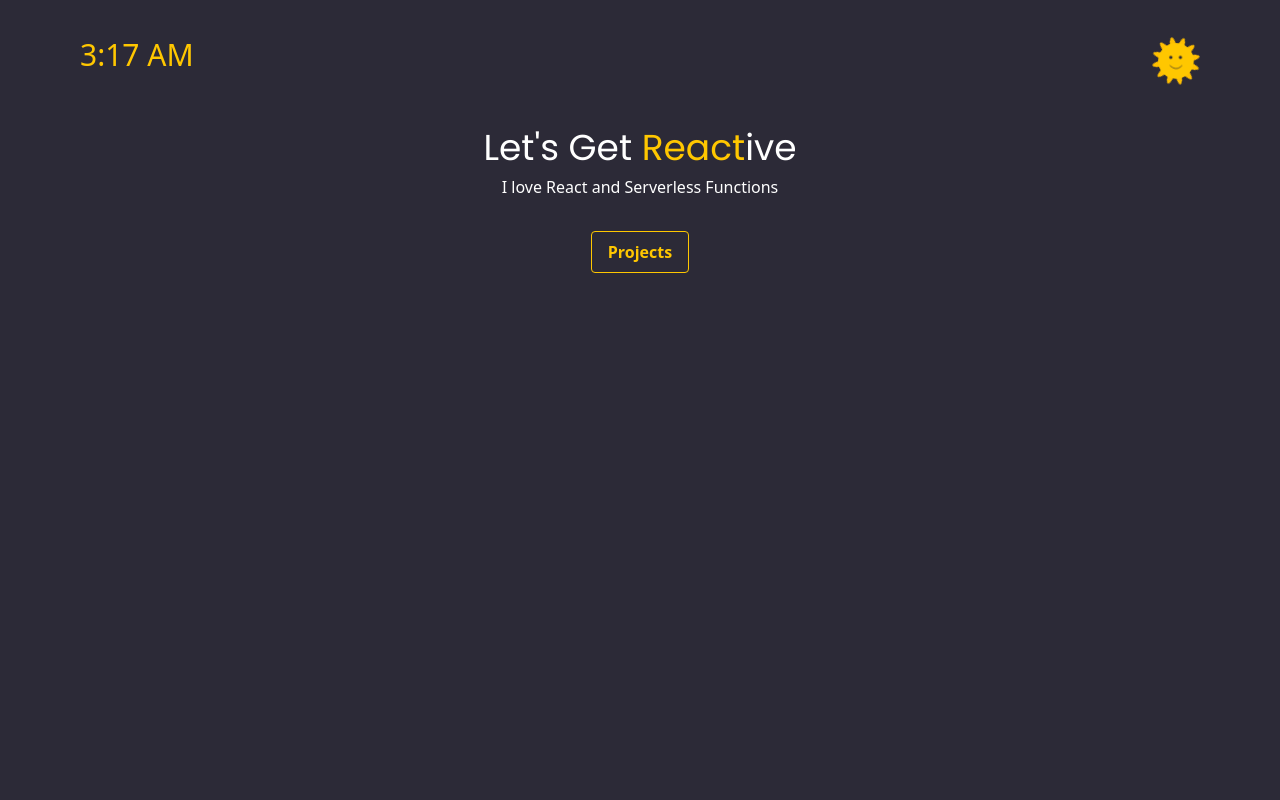
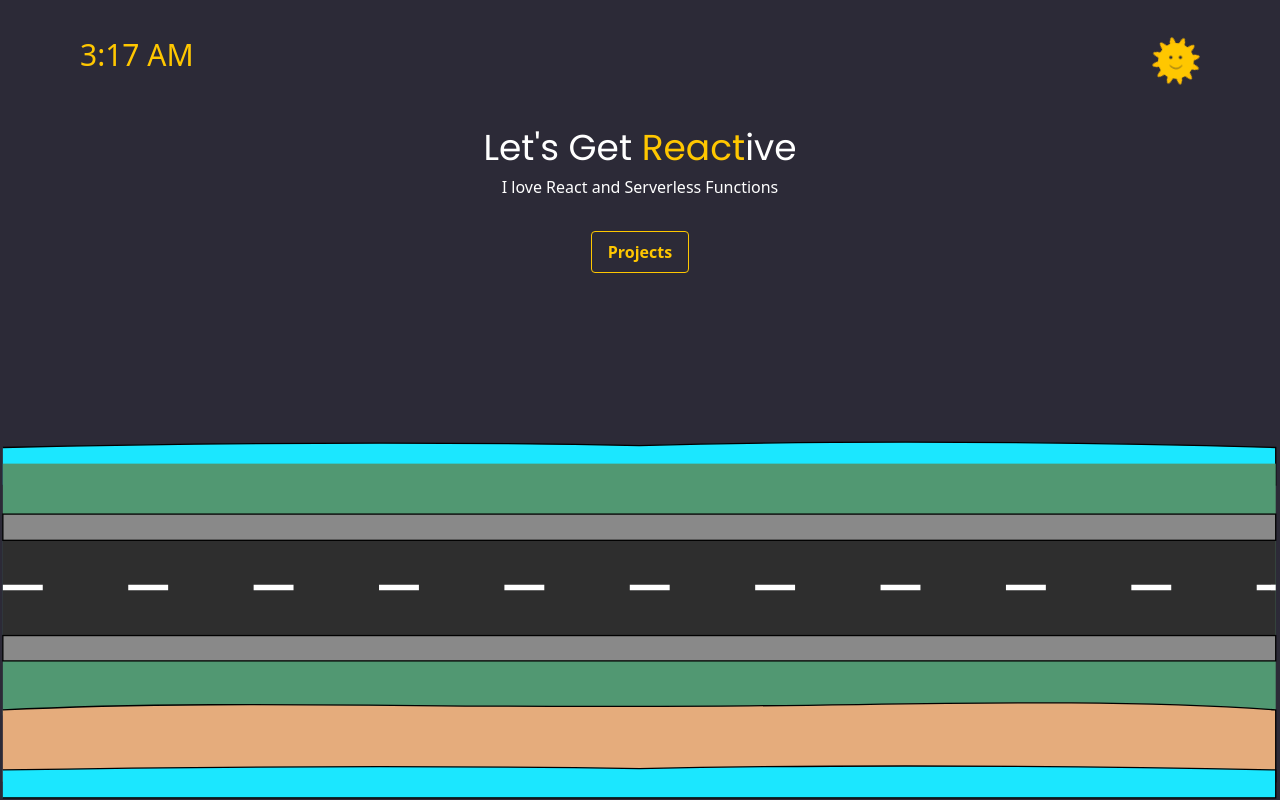
Before and after one commit to javina89/jesusavina.com, a React (Vite) app: page / in a window 1280 px wide. Built offline with nearby package versions, Linux system fonts and the light colour scheme; a web font is replaced by a local one.

Commit message:
Changed SVG conditional resizing code

```diff
--- a/src/Landing.tsx
+++ b/src/Landing.tsx
@@ -59,7 +59,7 @@
                     Projects
                 </motion.button>
             </div>
-            {(window.screen.orientation.type !== ("landscape-primary" || "landscape-secondary") && window.innerWidth < 700) && <LandingSVG />}
+            {(window.screen.orientation.type !== ("landscape-primary" || "landscape-secondary") || window.innerWidth > 700) && <LandingSVG />}
         </main>
     )
 }
```
Also changed, not shown: 2 other files (tests, documents, lock files or other folders).
